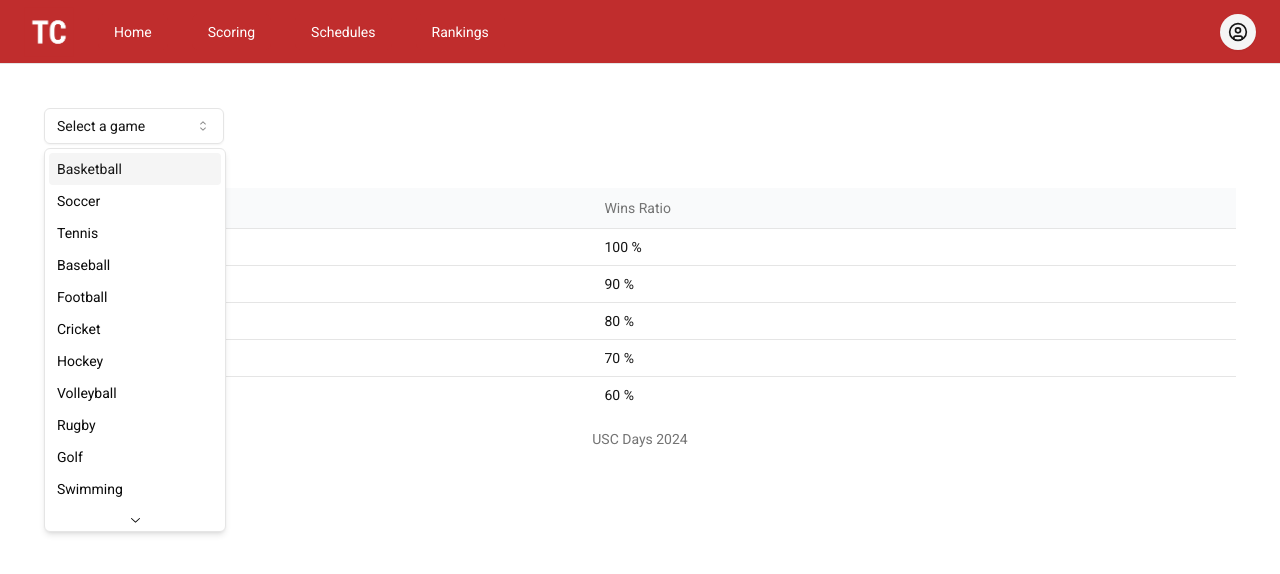
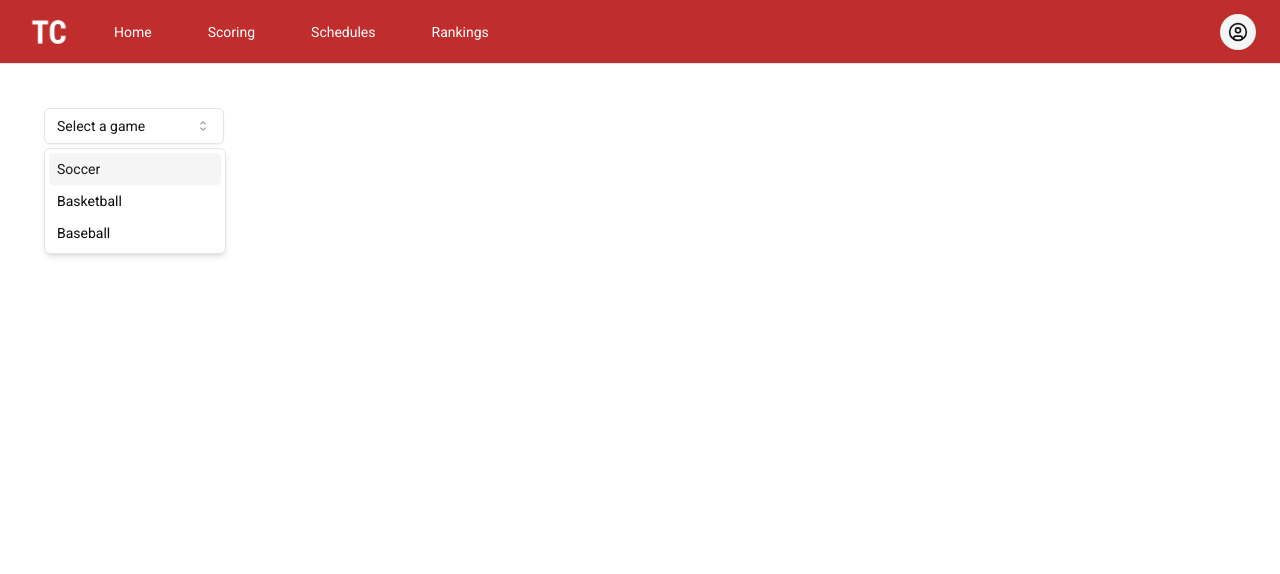
Before and after one commit to todayscarolinian/usc-days, a Next.js app: page /rankings in a window 1280 px wide. Both pictures are taken after a click on the button "Select a game". Shown: the top 574 px of the page. Built offline with nearby package versions, Linux system fonts and the light colour scheme.

Commit message:
feat: implement calculate rankings based from scores data

```diff
--- a/src/app/rankings/page.tsx
+++ b/src/app/rankings/page.tsx
@@ -1,13 +1,18 @@
-import { TeamRankingsTable } from "./team-rankings-table"
-import { SelectSportButton } from "./select-sport"
+"use client"
+
+import { useState } from "react";
+import { TeamRankingsTable } from "./team-rankings-table";
+import { SelectSportButton } from "./select-sport";
 
 export default function RankingSummaryPage() {
+  const [selectedSport, setSelectedSport] = useState<string | null>(null);
+
   return (
     <div className='p-11'>
       <div className="mb-11">
-        <SelectSportButton />
+        <SelectSportButton onSelectSport={setSelectedSport} />
       </div>
-      <TeamRankingsTable />
+      <TeamRankingsTable selectedSport={selectedSport} />
     </div>
-  )
+  );
 }
--- a/src/app/rankings/select-sport.tsx
+++ b/src/app/rankings/select-sport.tsx
@@ -1,4 +1,8 @@
-import * as React from "react"
+"use client";
+
+import * as React from "react";
+import { useState, useEffect } from "react";
+import { Games } from "@/types/games.types";
 
 import {
   Select,
@@ -7,87 +11,45 @@ import {
   SelectItem,
   SelectTrigger,
   SelectValue,
-} from "@/components/ui/select"
+} from "@/components/ui/select";
 
-const selection = [
-  {
-    value: "basketball",
-    name: "Basketball"
-  },
-  {
-    value: "soccer",
-    name: "Soccer"
-  },
-  {
-    value: "tennis",
-    name: "Tennis"
-  },
-  {
-    value: "baseball",
-    name: "Baseball"
-  },
-  {
-    value: "football",
-    name: "Football"
-  },
-  {
-    value: "cricket",
-    name: "Cricket"
-  },
-  {
-    value: "hockey",
-    name: "Hockey"
-  },
-  {
-    value: "volleyball",
-    name: "Volleyball"
-  },
-  {
-    value: "rugby",
-    name: "Rugby"
-  },
-  {
-    value: "golf",
-    name: "Golf"
-  },
-  {
-    value: "swimming",
-    name: "Swimming"
-  },
-  {
-    value: "badminton",
-    name: "Badminton"
-  },
-  {
-    value: "boxing",
-    name: "Boxing"
-  },
-  {
-    value: "skiing",
-    name: "Skiing"
-  },
-  {
-    value: "cycling",
-    name: "Cycling"
-  }
-];
+interface SelectSportButtonProps {
+  onSelectSport: (sport: string) => void;
+}
 
+export function SelectSportButton({ onSelectSport }: SelectSportButtonProps) {
+  const [selection, setSelection] = useState<Games>();
+  const [isLoading, setLoading] = useState(true);
 
-export function SelectSportButton() {
+  useEffect(() => {
+    // mock data
+    setSelection({
+      games: ["Soccer", "Basketball", "Baseball"],
+      count: 3,
+    });
+    setLoading(false);
+  }, []);
+
+  const handleSportSelect = (sport: string) => {
+    onSelectSport(sport);
+  };
+
+  if (isLoading) return <p>Loading...</p>;
+
   return (
-    <Select>
+    <Select onValueChange={handleSportSelect}>
       <SelectTrigger className="w-[180px]">
         <SelectValue placeholder="Select a game" />
       </SelectTrigger>
       <SelectContent>
         <SelectGroup>
-          {
-            selection.map((sport) => (
-              <SelectItem key={sport.value} value={sport.value}>{sport.name}</SelectItem>
-            ))
-          }
+          {selection?.games.map((sport) => (
+            <SelectItem key={sport} value={sport}>
+              {sport}
+            </SelectItem>
+          ))}
         </SelectGroup>
       </SelectContent>
     </Select>
-  )
+  );
 }
--- a/src/app/rankings/team-rankings-table.tsx
+++ b/src/app/rankings/team-rankings-table.tsx
@@ -1,42 +1,129 @@
-import {
-  Table,
-  TableBody,
-  TableCell,
-  TableHead,
-  TableHeader,
-  TableRow,
-  TableCaption
-} from "@/components/ui/table"
+import { Table, TableBody, TableCell, TableHead, TableHeader, TableRow, TableCaption } from "@/components/ui/table";
 
-const ranking = [
+interface Ranking {
+  rank: number;
+  team: string;
+  win_ratio: number;
+}
+
+const mock_scores = [
   {
-    rank: 2,
-    team: "SOE",
-    win_ratio: 90
+    id: 1,
+    gameId: 1,
+    teamAScore: 3,
+    teamBScore: 1,
+    createdAt: new Date(),
+    game: {
+      id: 1,
+      gameTypeId: 1,
+      gameType: { id: 1, gameName: "Soccer" },
+      teamAId: 1,
+      teamBId: 2,
+      teamA: { id: 1, teamName: "Team A", schoolId: 1, school: { id: 1, schoolName: "School A" } },
+      teamB: { id: 2, teamName: "Team B", schoolId: 2, school: { id: 2, schoolName: "School B" } },
+      date: new Date(),
+      location: "Stadium 1",
+    },
+    createdById: 1,
+    createdBy: { id: 1, email: "user1@example.com" },
   },
   {
-    rank: 1,
-    team: "SAS",
-    win_ratio: 100
+    id: 2,
+    gameId: 2,
+    teamAScore: 2,
+    teamBScore: 2,
+    createdAt: new Date(),
+    game: {
+      id: 2,
+      gameTypeId: 1,
+      gameType: { id: 1, gameName: "Basketball" },
+      teamAId: 1,
+      teamBId: 3,
+      teamA: { id: 1, teamName: "Team A", schoolId: 1, school: { id: 1, schoolName: "School A" } },
+      teamB: { id: 3, teamName: "Team C", schoolId: 3, school: { id: 3, schoolName: "School C" } },
+      date: new Date(),
+      location: "Stadium 2",
+    },
+    createdById: 2,
+    createdBy: { id: 2, email: "user2@example.com" },
   },
   {
-    rank: 3,
-    team: "SAFAD",
-    win_ratio: 80
+    id: 3,
+    gameId: 3,
+    teamAScore: 0,
+    teamBScore: 2,
+    createdAt: new Date(),
+    game: {
+      id: 3,
+      gameTypeId: 1,
+      gameType: { id: 1, gameName: "Baseball" },
+      teamAId: 2,
+      teamBId: 3,
+      teamA: { id: 2, teamName: "Team B", schoolId: 2, school: { id: 2, schoolName: "School B" } },
+      teamB: { id: 3, teamName: "Team C", schoolId: 3, school: { id: 3, schoolName: "School C" } },
+      date: new Date(),
+      location: "Stadium 3",
+    },
+    createdById: 3,
+    createdBy: { id: 3, email: "user3@example.com" },
   },
-  {
-    rank: 4,
-    team: "SBE",
-    win_ratio: 70
-  },
-  {
-    rank: 5,
-    team: "SHCP",
-    win_ratio: 60
+];
+
+
+function calculateRankings(scores, selectedSport: string | null): Ranking[] {
+  const teamStats: Record<string, { teamName: string; wins: number; totalGames: number }> = {};
+
+  scores.forEach((score) => {
+    const game = score.game;
+    if (!game || (selectedSport && game.gameType.gameName !== selectedSport)) return;
+
+    const teamA = game.teamA;
+    const teamB = game.teamB;
+
+    if (!teamA || !teamB) {
+      console.warn("Team A or Team B is undefined for game ID:", game.id);
+      return;
+    }
+
+    if (!teamStats[teamA.teamName]) {
+      teamStats[teamA.teamName] = { teamName: teamA.teamName, wins: 0, totalGames: 0 };
+    }
+    if (!teamStats[teamB.teamName]) {
+      teamStats[teamB.teamName] = { teamName: teamB.teamName, wins: 0, totalGames: 0 };
+    }
+
+    teamStats[teamA.teamName].totalGames += 1;
+    teamStats[teamB.teamName].totalGames += 1;
+
+    if (score.teamAScore > score.teamBScore) {
+      teamStats[teamA.teamName].wins += 1;
+    } else if (score.teamBScore > score.teamAScore) {
+      teamStats[teamB.teamName].wins += 1;
+    }
+  });
+
+  const rankings: Ranking[] = Object.values(teamStats).map(({ teamName, wins, totalGames }) => ({
+    team: teamName,
+    win_ratio: totalGames === 0 ? 0 : (wins / totalGames) * 100,
+    rank: 0,
+  }));
+
+  rankings.sort((a, b) => b.win_ratio - a.win_ratio).forEach((rank, index) => {
+    rank.rank = index + 1;
+  });
+
+  return rankings;
+}
+
+export function TeamRankingsTable({ selectedSport }: { selectedSport: string | null }) {
+  // const scores = await fetch("/api/scores");
+  const scores = mock_scores;
+  const rankings = calculateRankings(scores, selectedSport);
+
+  if(!selectedSport){
+    return <div>Select a sport.</div>
   }
-]
 
-export function TeamRankingsTable() {
   return (
     <Table>
       <TableCaption>USC Days 2024</TableCaption>
@@ -48,14 +135,14 @@ export function TeamRankingsTable() {
         </TableRow>
       </TableHeader>
       <TableBody>
-        {ranking.toSorted((a, b) => a.rank - b.rank).map((t) => (
-          <TableRow key={t.team}>
-            <TableCell className="font-medium">{t.rank}</TableCell>
-            <TableCell>{t.team}</TableCell>
-            <TableCell>{t.win_ratio} %</TableCell>
+        {rankings.map((ranking) => (
+          <TableRow key={ranking.team}>
+            <TableCell className="font-medium">{ranking.rank}</TableCell>
+            <TableCell>{ranking.team}</TableCell>
+            <TableCell>{ranking.win_ratio.toFixed(2)} %</TableCell>
           </TableRow>
         ))}
       </TableBody>
     </Table>
-  )
+  );
 }
```
